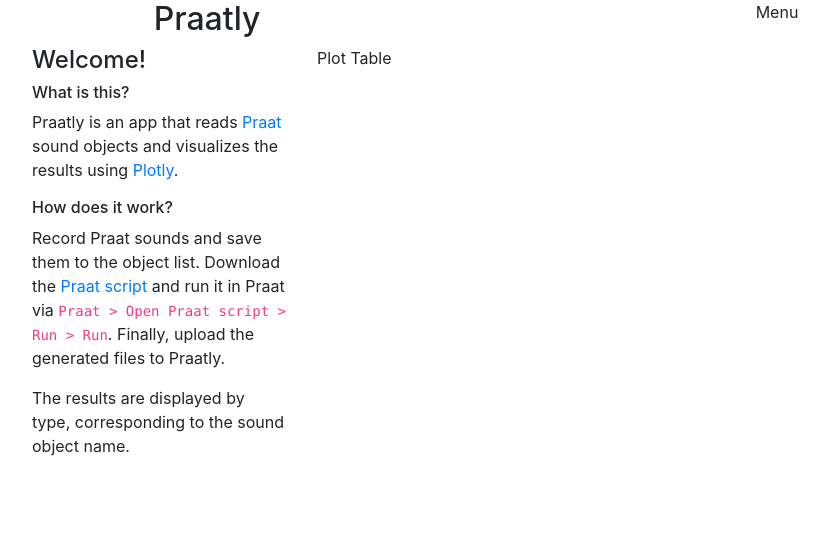
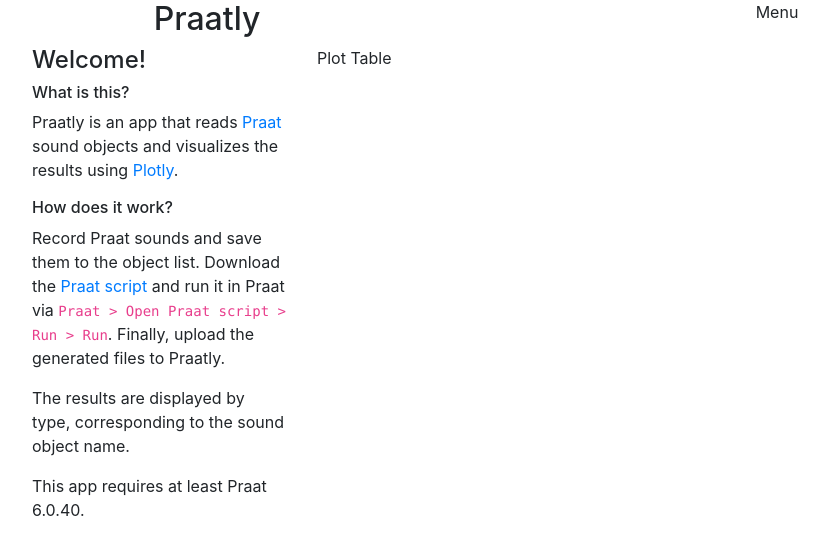
Before and after one commit to anouq/praatly, an Angular app: page / in a window 1280 px wide. Shown: the top 554 px of the page, without its empty margins (53-882 px from the left). Built offline with nearby package versions, Linux system fonts and the light colour scheme.

Commit message:
Added Praat version requirement

```diff
--- a/src/app/explanation/explanation.component.html
+++ b/src/app/explanation/explanation.component.html
@@ -5,3 +5,5 @@
 <h6>How does it work?</h6>
 <p>Record Praat sounds and save them to the object list. Download the <a href="#" target="_blank" rel="nofollow">Praat script</a> and run it in Praat via <code>Praat > Open Praat script > Run > Run</code>. Finally, upload the generated files to Praatly.</p>
 <p>The results are displayed by type, corresponding to the sound object name.</p>
+
+<p>This app requires at least Praat 6.0.40.</p>
```
Also changed, not shown: 1 other file (tests, documents, lock files or other folders).
